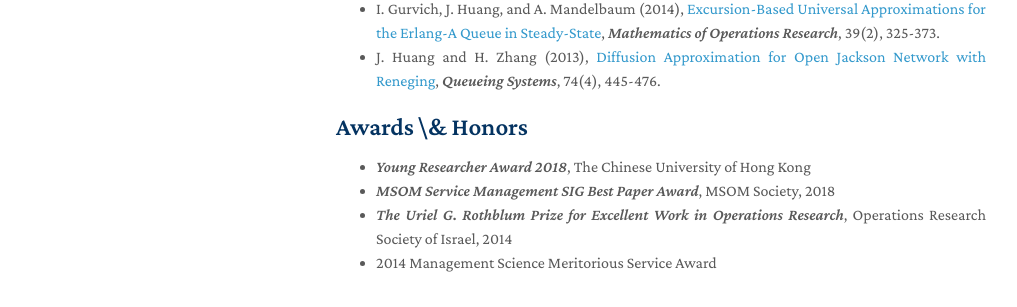
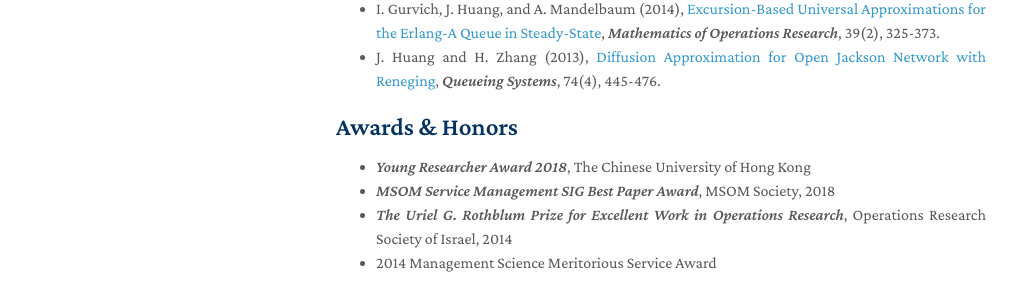
Before and after one commit to hjfcuhk/hjfcuhk.github.io, a Jekyll site: the page built from index.md, in a window 1280 px wide and 900 px high, scrolled down 513 px. Shown: the part 555-862 px from the top of the window, without its empty margins (134-1151 px from the left). Built offline with Jekyll 4.4.1, drawn with Linux system fonts in a browser that asks for light colours; nearby versions of some CDN libraries; a style sheet for code colours, icons or effects is not loaded; our own code applies the rules of GitHub Pages for plain Markdown files.

```diff
--- a/index.md
+++ b/index.md
@@ -12,7 +12,6 @@ Stochastic Modeling and Optimization, Numerical Methods and Algorithms, Service
 
 ## Working Papers
 
-<!-- - X. Gao, J. Huang and J. Zhang, [Technical Note -- Optimal Control of Omnichannel Service Systems with Pick-up Guarantees](./papers/Omnichannel_HlambdaG.pdf) -->
 - X. Gao  and J. Huang, [Asymptotically Optimal Control of Make-to-Stock Systems](./papers/BCP.pdf).
 
 
@@ -30,7 +29,7 @@ Stochastic Modeling and Optimization, Numerical Methods and Algorithms, Service
 - I. Gurvich, J. Huang, and A. Mandelbaum (2014), [Excursion-Based Universal Approximations for the Erlang-A Queue in Steady-State](https://doi.org/10.1287/moor.2013.0606), *Mathematics of Operations Research*, 39(2), 325-373.
 - J. Huang and H. Zhang (2013), [Diffusion Approximation for Open Jackson Network with Reneging](https://link.springer.com/article/10.1007/s11134-012-9335-5), *Queueing Systems*, 74(4), 445-476.
 
-## Awards \& Honors
+## Awards & Honors
 
 - *Young Researcher Award 2018*, The Chinese University of Hong Kong
 - *MSOM Service Management SIG Best Paper Award*, MSOM Society, 2018
```
